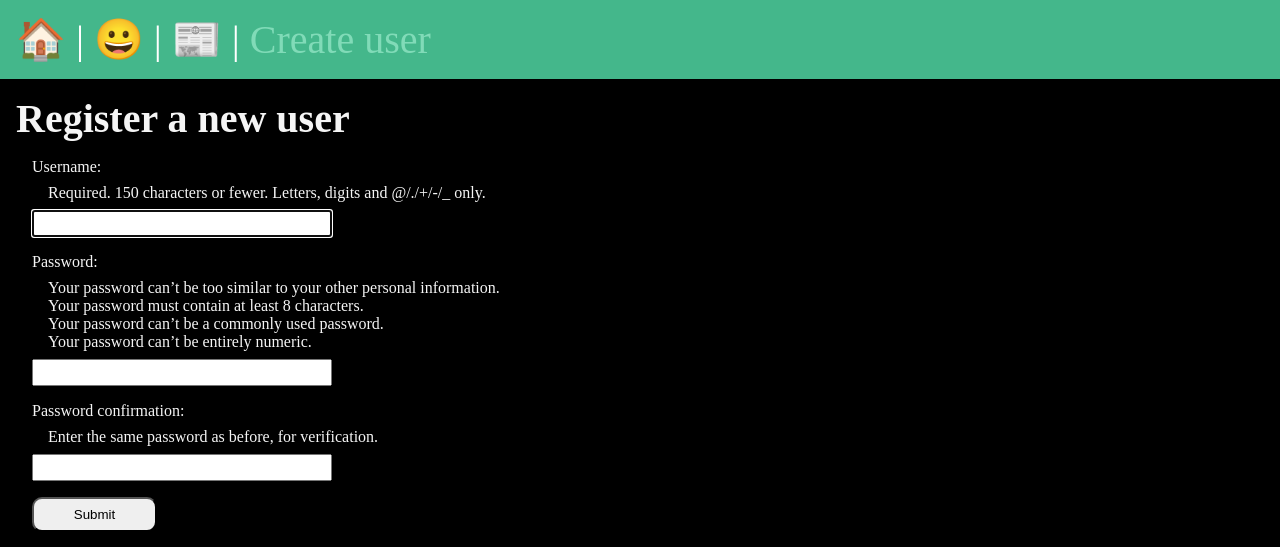
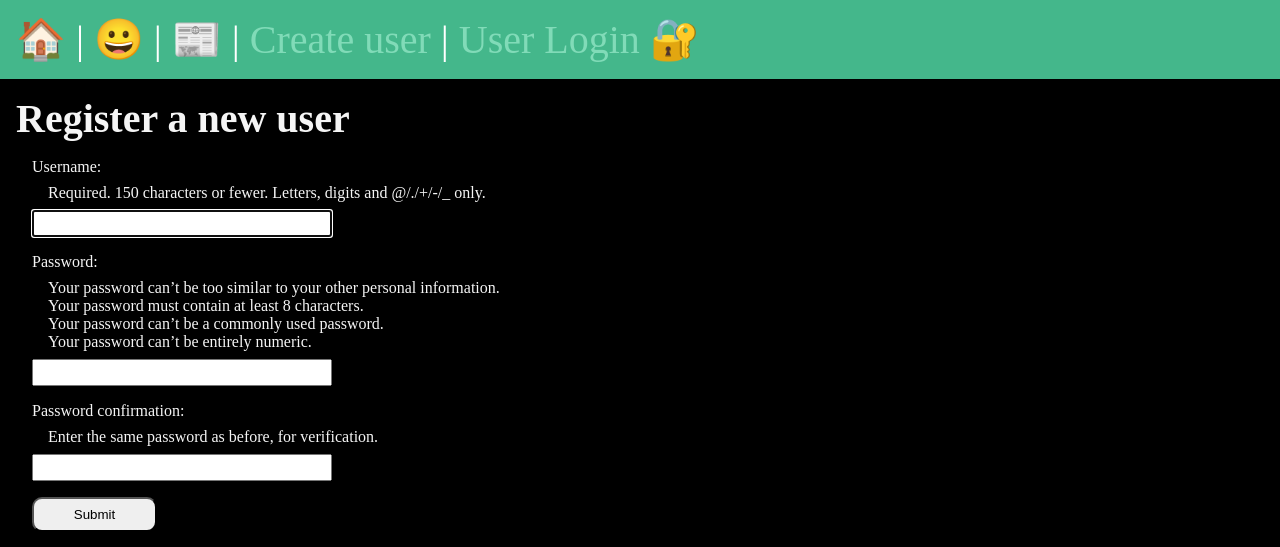
Before and after one commit to rtorres90/django-2024, a Django app: page /users/create in a window 1280 px wide. Shown: the top 547 px of the page. Run offline with Django 5.2, Linux system fonts and the light colour scheme.

Commit message:
adding login

```diff
--- a/myproject/templates/layout.html
+++ b/myproject/templates/layout.html
@@ -25,6 +25,9 @@
         </a> |
         <a href="{% url 'users:create' %}">
             Create user
+        </a> |
+        <a href="{% url 'users:login' %}">
+            User Login 🔐
         </a>
     </nav>
     <main>
--- a/myproject/users/urls.py
+++ b/myproject/users/urls.py
@@ -6,4 +6,5 @@ app_name = 'users'
 
 urlpatterns = [
     path('create', views.user_create, name='create'),
+    path('login', views.login_view, name='login'),
 ]
--- a/myproject/users/views.py
+++ b/myproject/users/views.py
@@ -1,12 +1,25 @@
+from django.contrib.auth import login
 from django.shortcuts import render, redirect
-from django.contrib.auth.forms import UserCreationForm
+from django.contrib.auth.forms import UserCreationForm, AuthenticationForm
+
 
 def user_create(request):
     if request.method == "POST":
         form = UserCreationForm(request.POST)
         if form.is_valid():
-            form.save()
+            login(request, form.save())
             return redirect("posts:list")
     else:
         form = UserCreationForm()
-    return render(request, 'users/user_create.html', {'form':form})
+    return render(request, 'users/user_create.html', {'form': form})
+
+
+def login_view(request):
+    if request.method == "POST":
+        form = AuthenticationForm(data=request.POST)
+        if form.is_valid():
+            login(request, form.get_user())
+            return redirect("posts:list")
+    else:
+        form = AuthenticationForm()
+    return render(request, 'users/login.html', {'form': form})
```
Also changed, not shown: myproject/users/templates/users/login.html (added, +14 -0 lines).
